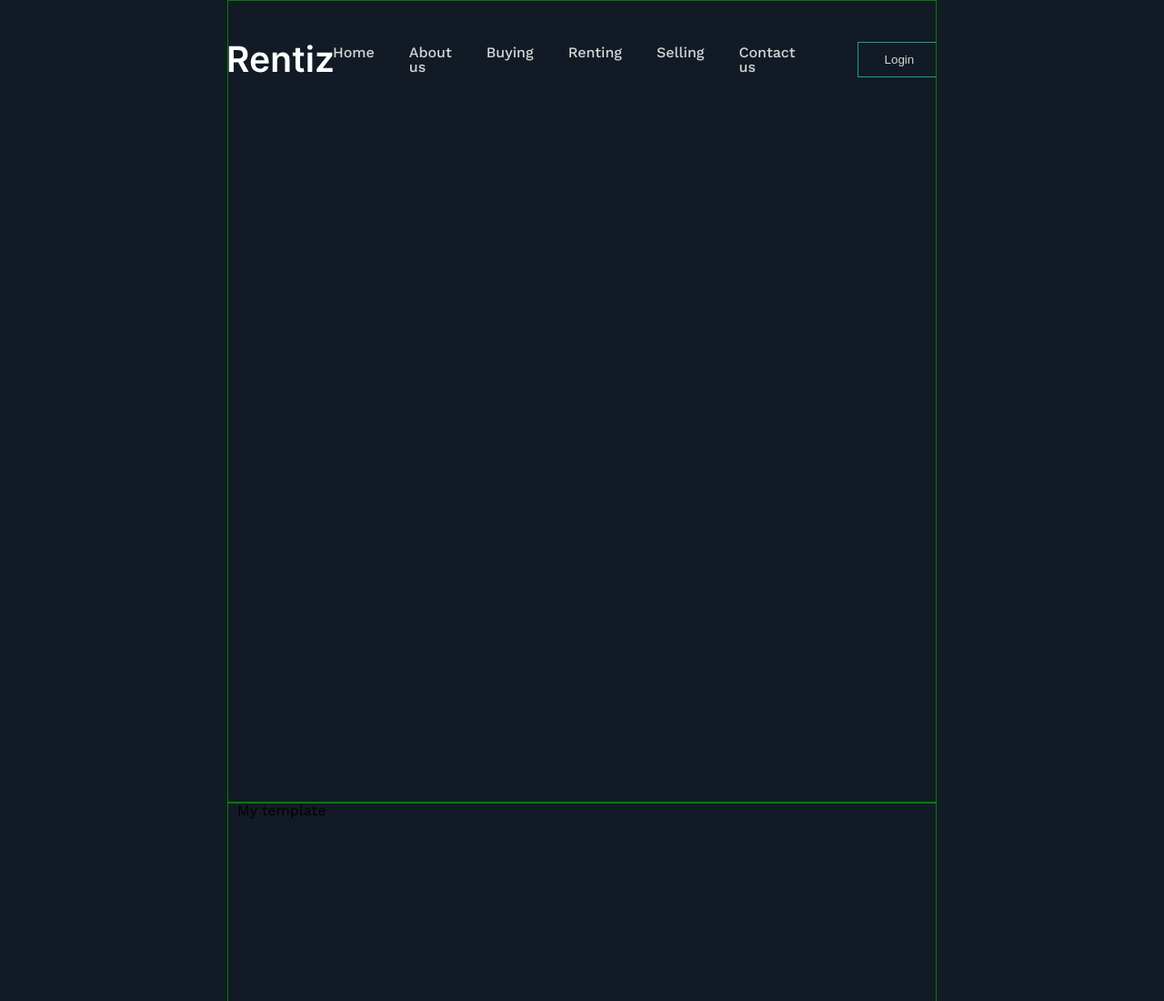
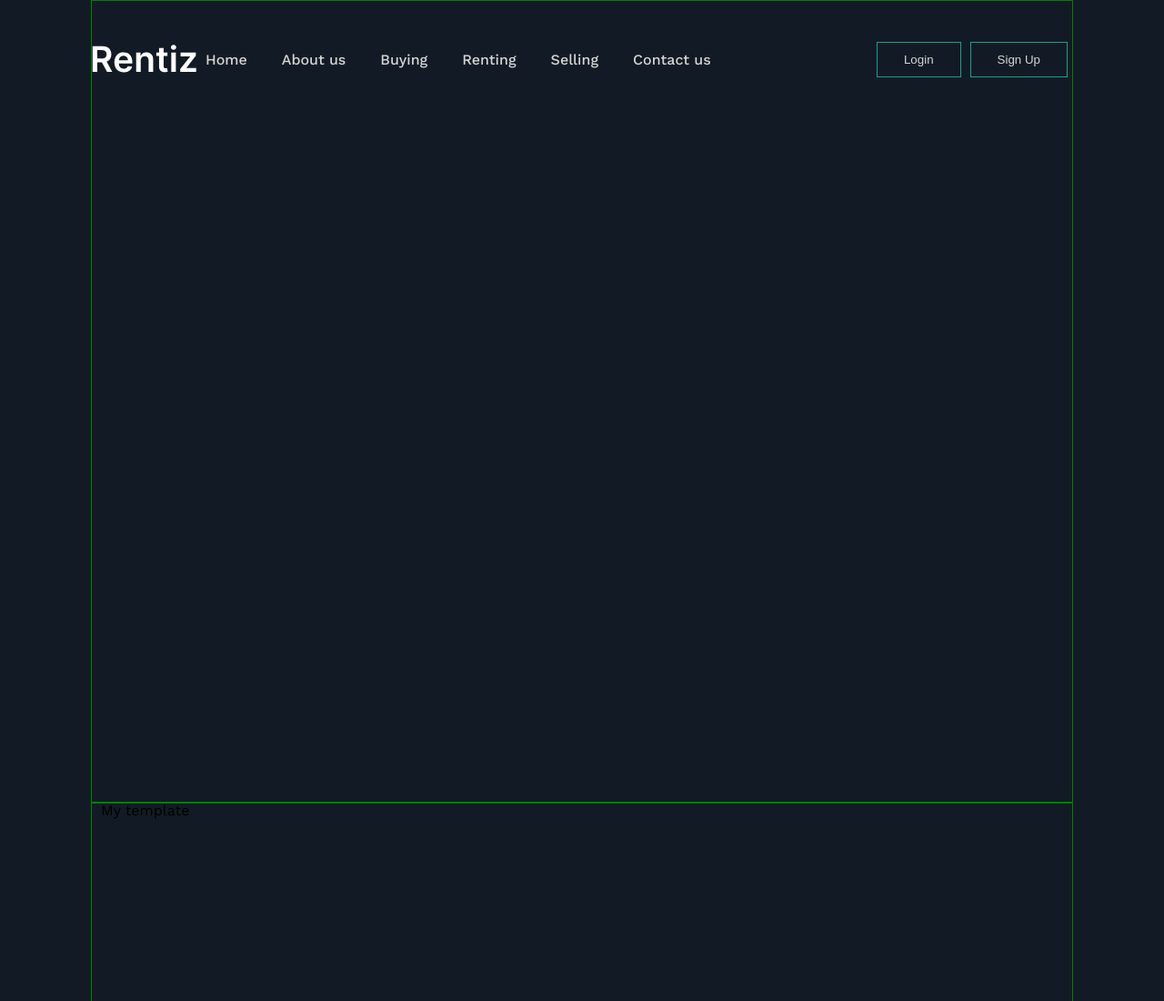
Before and after one commit to adovg/estate-spa, a website built with Vite: page index.html in a window 1280 px wide. Shown: the top 1100 px of the page at 91% size. Built offline with nearby package versions, Linux system fonts and the light colour scheme.

Commit message:
nav on grid

```diff
--- a/index.html
+++ b/index.html
@@ -15,8 +15,6 @@
             <img class="" src="./src/img/logo.svg" alt="Logo" />
           </div>
 
-          <div>
-            <div class="menu__block">
           <ul class="menu__items">
             <li class="menu__item"><a href="#">Home</a></li>
             <li class="menu__item"><a href="#">About us</a></li>
@@ -29,8 +27,6 @@
           <div class="menu__btns">
             <button class="menu__btn">Login</button>
             <button class="menu__btn">Sign Up</button>
-              </div>
-            </div>
           </div>
         </div>
       </nav>
--- a/src/styles.scss
+++ b/src/styles.scss
@@ -20,6 +20,11 @@
   font-family: $fontMain;
   overflow: hidden;
   background: $mainBg;
+  box-sizing: border-box;
+
+  @media (max-width: $breakpoint1380) {
+    padding: 0 100px;
+  }
 
   @media (max-width: $breakpoint480) {
     padding: 5px;
--- a/src/styles/__media.scss
+++ b/src/styles/__media.scss
@@ -2,6 +2,7 @@
 $containerWidth: 1420;
 $containerPadding: 500;
 $containerSidePadding: math.div($containerPadding, 2);
+$breakpoint1380: 1379.98 + px;
 $breakpoint1200: 1199.98 + px;
 $breakpoint992: 991.98 + px;
 $breakpoint768: 767.98 + px;
--- a/src/styles/bloks/nav/nav.scss
+++ b/src/styles/bloks/nav/nav.scss
@@ -6,22 +6,33 @@
 }
 
 .menu {
-  display: flex;
-  justify-content: space-between;
+  display: grid;
+  grid-template-rows: 1fr;
+  //grid-template-columns: repeat(auto-fit, minmax(577px, 1fr));
+  //grid-template-columns: 3fr 5fr 1fr;
+  grid-template-columns: auto 3fr 1fr;
+  grid-auto-flow: column;
+  grid-gap: 10px;
+  // grid-auto-rows: 80px;
+  grid-auto-flow: row;
+  // justify-content: space-between;
   align-items: center;
-  cursor: pointer;
+  // cursor: pointer;
   color: $mainText;
 }
 
 .logo {
   max-width: 200px;
+  max-width: 25vw;
 }
 
 .menu__block {
   display: flex;
   //flex-direction: row;
   align-items: center;
-  gap: clamp(0.938rem, -0.063rem + 5vw, 4.375rem);
+  justify-content: space-between;
+  max-width: 70vw;
+  //gap: clamp(0.938rem, -0.063rem + 5vw, 4.375rem);
 }
 
 .menu__items {
@@ -29,7 +40,6 @@
   color: $mainText;
   gap: clamp(1.563rem, 1.29rem + 1.36vw, 2.5rem);
   flex-shrink: 2;
-  flex-basis: 570px;
 
   .menu__item {
     a {
@@ -58,6 +68,7 @@
 
 .menu__btns {
   display: flex;
+  justify-content: flex-end;
   font-size: 16px;
   font-weight: 500;
   flex-shrink: 1;
```
Lines whose indentation alone changed are shown as unchanged.
